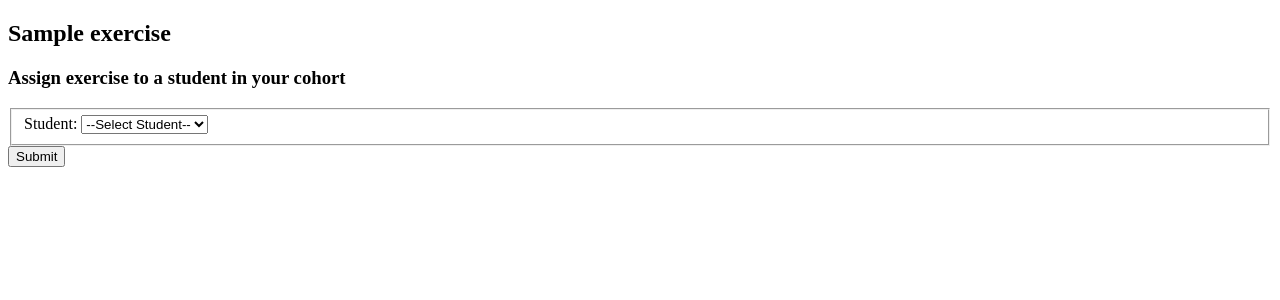
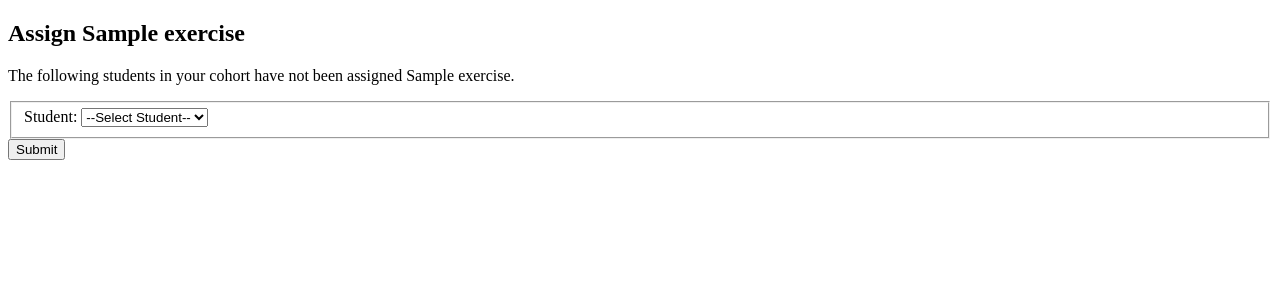
Before and after one commit to krnorris65/student_exercises_django, a Django app: template exercisesproject/exercisesapp/templates/exercises/assignment_form.html in a window 1280 px wide. Shown: the part 106-406 px from the top of the page. Run offline with Django 3.2, Linux system fonts and the light colour scheme; the template is opened without the code that fills it: values that come from a table or form of the project are taken from there, others are empty; tables that the repository leaves empty hold one stand-in row (values such as "Sample post").

Commit message:
updated headers on assignment form

```diff
--- a/exercisesproject/exercisesapp/templates/exercises/assignment_form.html
+++ b/exercisesproject/exercisesapp/templates/exercises/assignment_form.html
@@ -1,9 +1,8 @@
 {% extends 'shared/base.html' %}
 
 {% block content %}
-<h2>{{exercise.name}}</h2>
-<h3>Assign exercise to a student in your cohort</h3>
-
+<h2>Assign {{exercise.name}}</h2>
+<p>The following students in your cohort have not been assigned {{exercise.name}}.</p>
 <form action="{% url 'exercisesapp:exercise' exercise.id %}" method="POST">
     {% csrf_token %}
     <fieldset>
```
